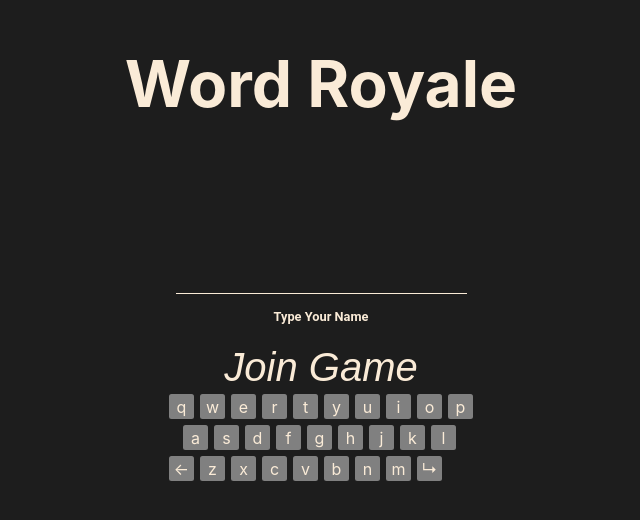
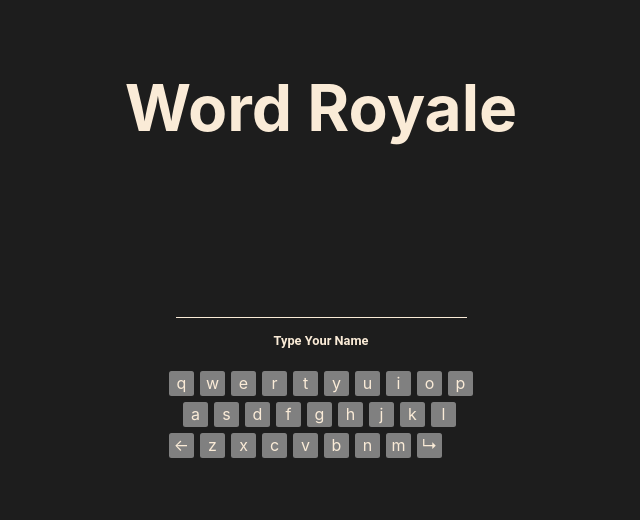
Before and after one commit to lmarcarini/WordRoyaleFrontend, a Next.js app: page / in a window 1280 px wide. Shown: the part 196-716 px from the top of the page, without its empty margins (319-959 px from the left). Built offline with nearby package versions, Linux system fonts and the light colour scheme; no server answers.

Commit message:
removed join button

```diff
--- a/components/Form/Form.tsx
+++ b/components/Form/Form.tsx
@@ -38,9 +38,6 @@ export default function Form({ submitHandler }: FormProps) {
         Type Your Name
       </label>
       <br />
-      <button type="submit" className={styles.joinButton} ref={buttonRef}>
-        Join Game
-      </button>
     </form>
   );
 }
```
